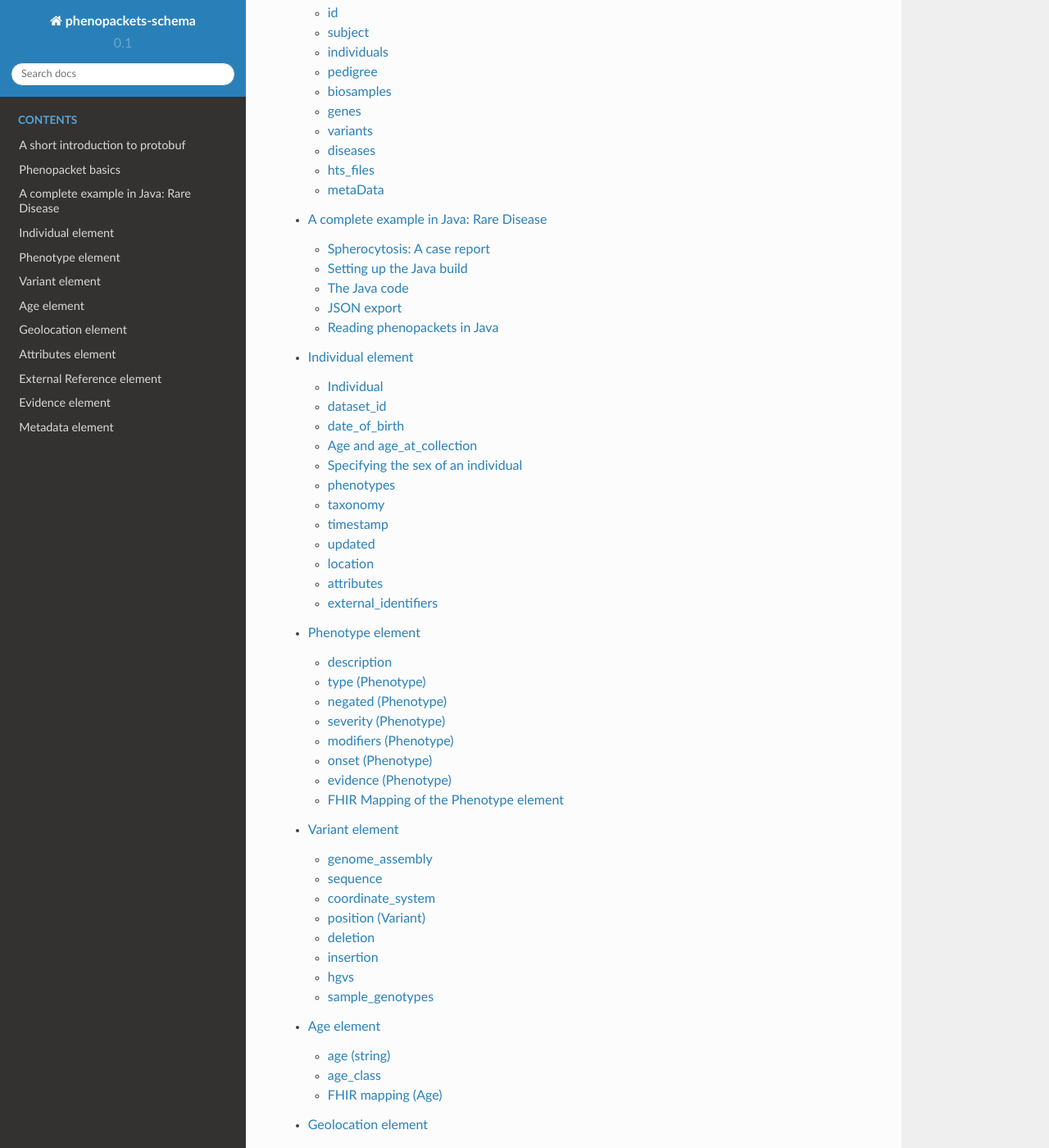
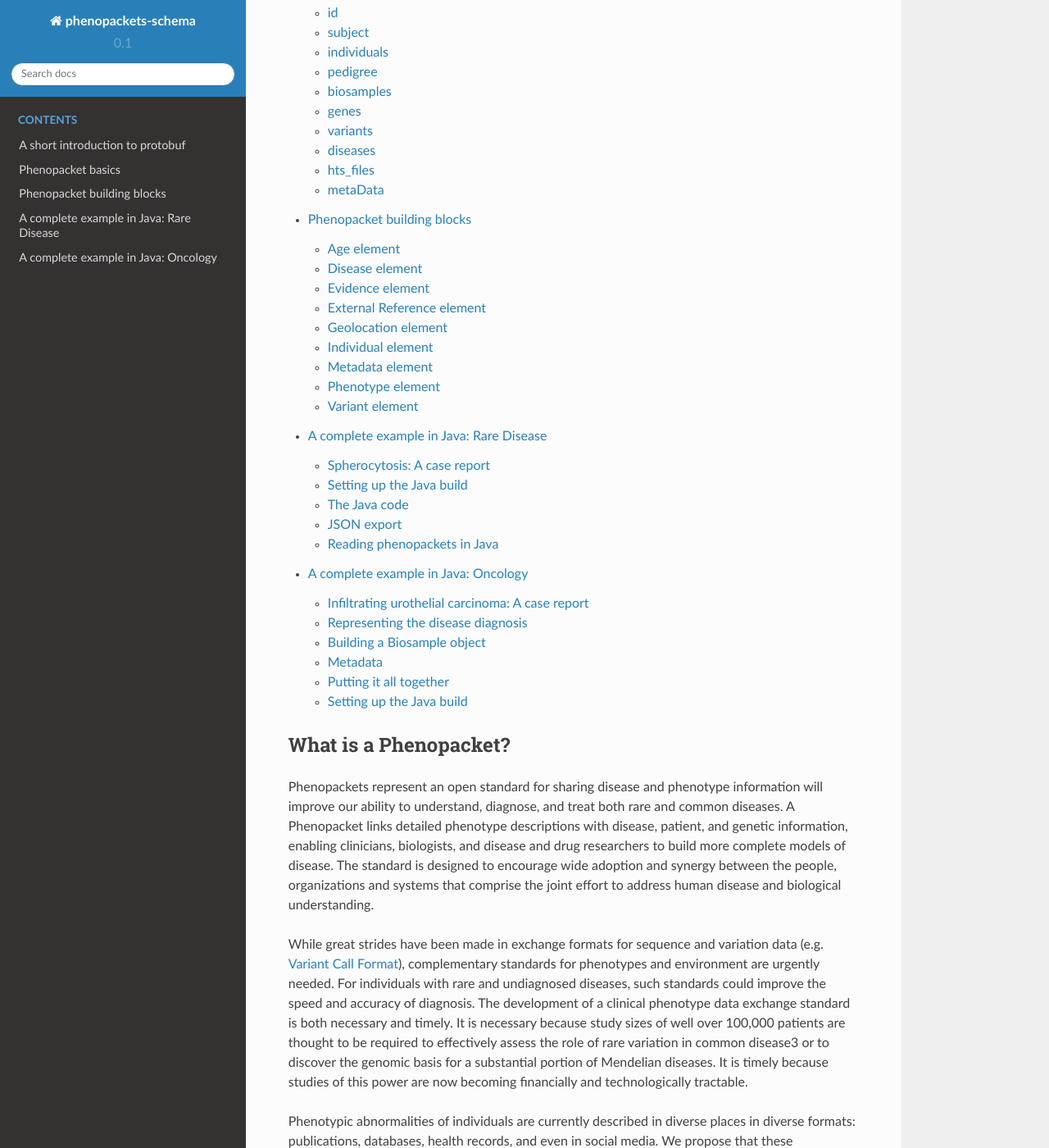
Before and after one commit to phenopackets/phenopacket-schema, a Sphinx documentation site: the page built from docs/index.rst, in a window 1280 px wide and 1400 px high, scrolled down 421 px. Shown: the whole window at 82% size. Built offline with Sphinx 7.4.7 and the Read the Docs theme 2.0.0, drawn with Linux system fonts in a browser that asks for light colours; some of the changed lines change nothing that is shown; some of the changed text lies outside the part shown.

Commit message:
Adding page for disease element and organizing the TOC

```diff
--- a/docs/attributes.rst
+++ /dev/null
@@ -1,52 +0,0 @@
-==================
-Attributes element
-==================
-
-Attributes are encoded using three messages and make use of an enum that represents a null value.::
-
-  enum NullValue {
-    // Null value.
-    NULL_VALUE = 0;
-    }
-
-AttributeValue
-==============
-The element defines a collection of attributes associated with various protocol
-records. Each attribute is a name that maps to an array of one or more
-values. Values are chosen from both internal protobuf types and GA4GH.
-Values should be split into array elements instead of using a separator
-syntax that needs to parsed.::
-
-  message AttributeValue {
-    oneof value {
-        string string_value = 1;
-        int64 int64_value = 2;
-        int32 int32_value = 3;
-        bool bool_value = 4;
-        double double_value = 5;
-        ExternalReference external_reference = 6;
-        OntologyClass ontology_class = 7;
-        Experiment experiment = 8;
-        //Program is missing a definition in the original metadaa-schemas
-        //        Program program = 9;
-        Analysis analysis = 10;
-        NullValue null_value = 11;
-        Attributes attributes = 12;
-        AttributeValues attribute_values = 13;
-    }
-  }
-
-
-ToDOo--provide examples of intended usa cases.
-
-ToDo-- define when to use map vs list.::
-
-  message AttributeValues {
-    repeated AttributeValue values = 1;
-  }
-
-  message Attributes {
-    map<string, AttributeValues>
-  }
-
-TODO.
--- /dev/null
+++ b/docs/building-blocks.rst
@@ -0,0 +1,28 @@
+===========================
+Phenopacket building blocks
+===========================
+
+The phenopacket standard consists of several protobuf messages each of which contains information about a certain topic such as phenotype,
+variant, pedigree, and so on.  One message can contain other messages, which allows a rich representation of data.  For instance, the
+Phenopacket message contains messages of type Individual, Phenotype, Biosample, and so on. Individual messages can therefore be regarded
+as building blocks that are combined to create larger structures. It would also be straightforward to include the Phenopackets schema into
+larger schema for particular use cases, which we will cover in the Discussion. Follow the links to read more information about individual
+building blocks.
+
+
+
+
+
+
+.. toctree::
+   :maxdepth: 1
+
+   age
+   disease
+   evidence
+   externalresource
+   geolocation
+   individual
+   metadata
+   phenotype
+   variant
--- /dev/null
+++ b/docs/disease.rst
@@ -0,0 +1,32 @@
+===============
+Disease element
+===============
+
+The word *phenotype* is used with many different meanings, including "the observable traits of an organism”. In medicine,
+the word can be used with at least two different meanings. It is used to refer to
+some **observed** deviation from normal morphology, physiology, or behavior. In contrast, the *disease* is a diagnosis,
+i.e., and inference or hypothesis about the  cause underlying the observed phenotypic abnormalities. Occasionally,
+physicians use the word phenotype to refer to a disease, but we do not use this meaning here. The Disease element
+has two components. ::
+
+ message Disease {
+    OntologyClass term = 1;
+    oneof onset {
+        Age age_of_onset = 3;
+        AgeRange age_range_of_onset = 4;
+        OntologyClass class_of_onset = 6;
+    }
+   }
+
+In the phenopacket schema, the disease element denotes the diagnosis by means of an ontology class. For rare
+diseases, we recommend using a term from  `Online Mendelian Inheritance in Man (OMIM) <https://omim.org/>`_ (e.g.,
+OMIM:101600), `Orphanet <https://www.orpha.net/consor/cgi-bin/index.php>`_ (e.g., Orphanet:710), or
+`MONDO <https://github.com/monarch-initiative/mondo>`_ (e.g., MONDO:0007043). There are many other
+ontologies and terminologiues that can be used including `Disease Ontology <http://disease-ontology.org/>`_,
+`SNOMED <http://www.snomed.org/>`_, and `ICD <https://www.who.int/classifications/icd/en/>`_.
+
+The ``onset`` element provides three possibilities of describing the onset of the disease. It is also possible
+to denote the onset of individual phenotypic features of disease in the Phenopacket element. If an ontology class
+is used to refer to the age of onset of the disease, we recommend using a term from
+`the HPO onset hierarchy <https://hpo.jax.org/app/browse/term/HP:0003674>`_. The FHIR mapping of the onset element
+is ``Condition.onset``.
--- a/docs/index.rst
+++ b/docs/index.rst
@@ -8,16 +8,12 @@
 
    protobuf
    basics
+   building-blocks
    spherocytosis
-   individual
-   phenotype
-   variant
-   age
-   geolocation
-   attributes
-   externalresource
-   evidence
-   metadata
+   biosample-example
+
+
+
 
 ~~~~~~~~~~~~~~~~~~~~~~
 What is a Phenopacket?
```
